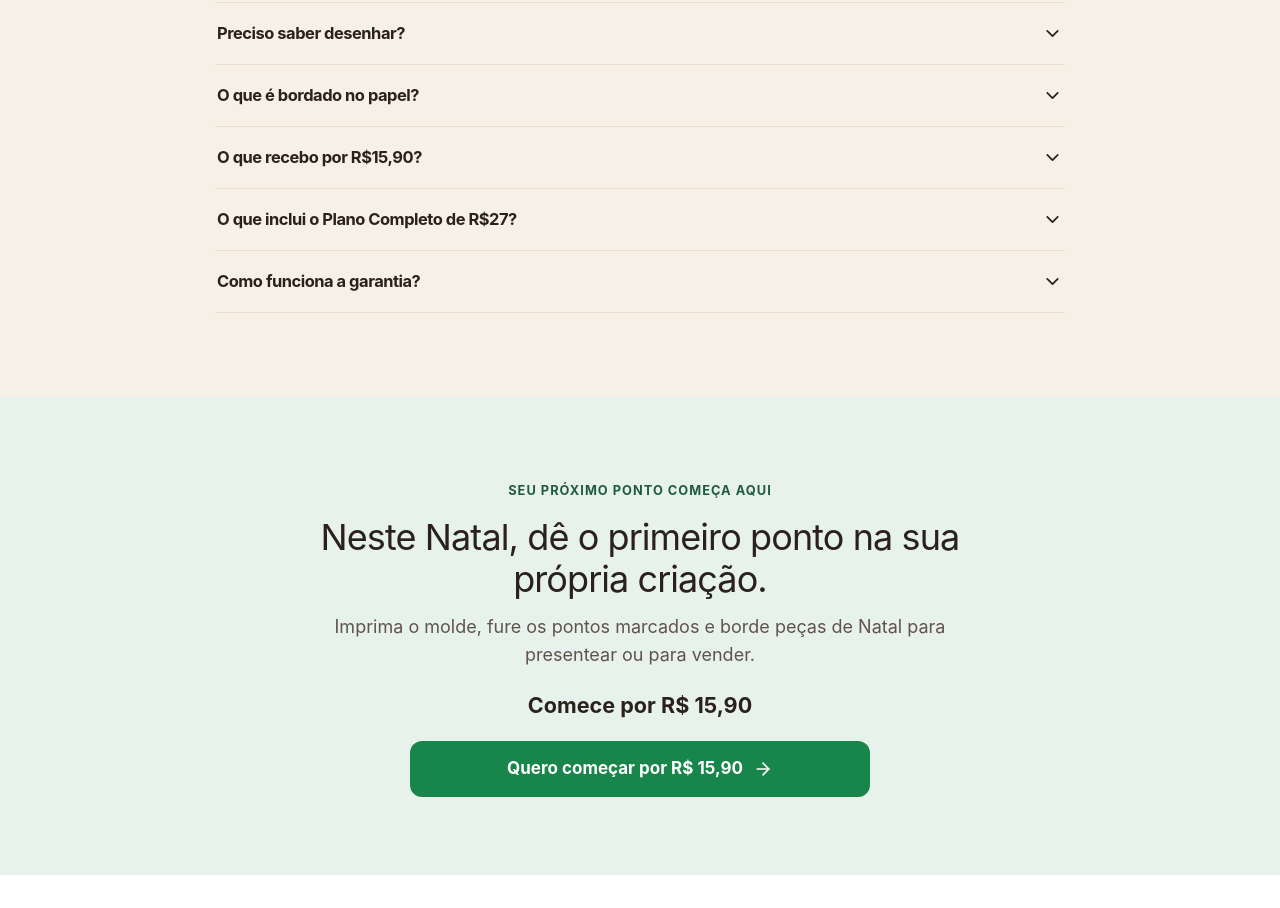
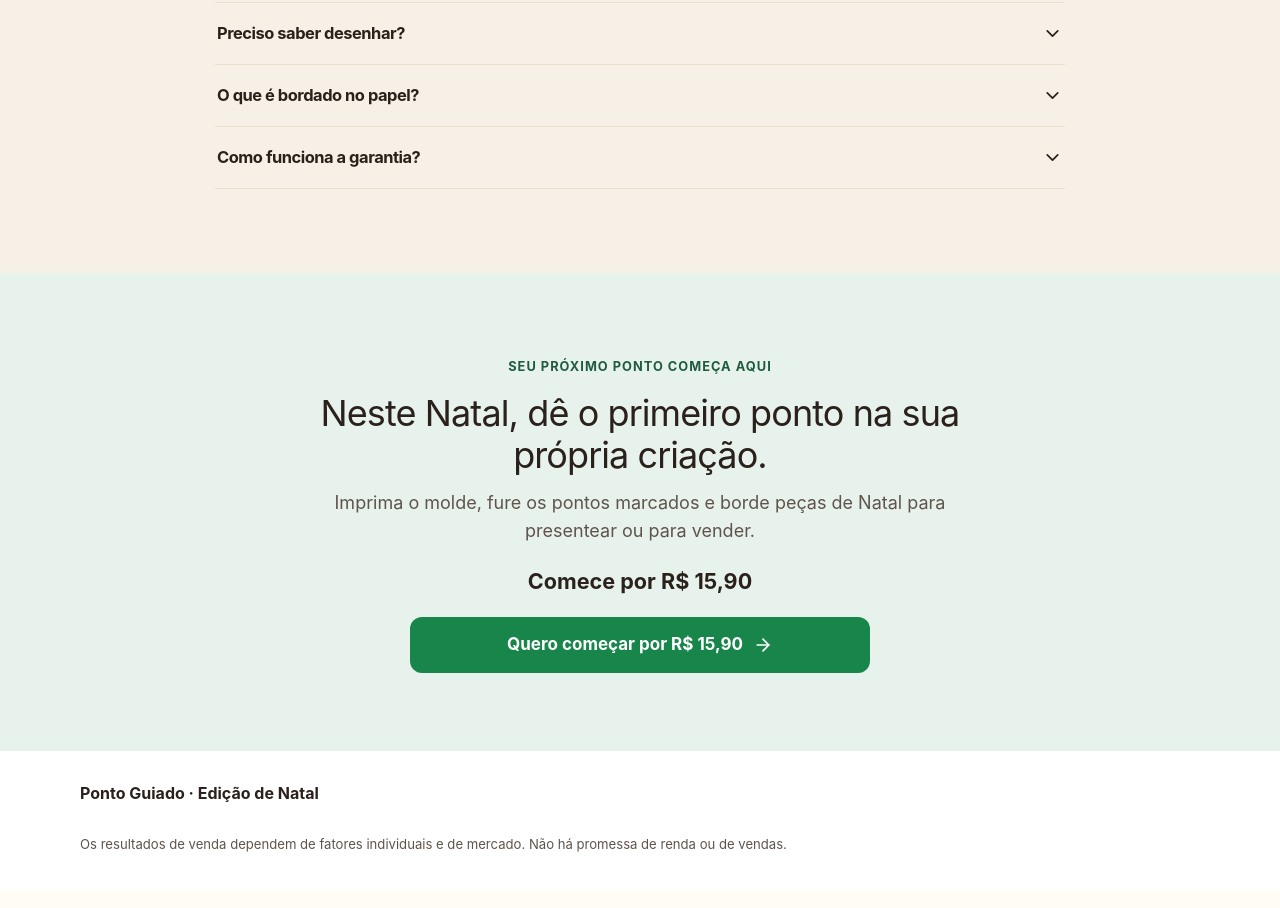
Before and after one commit to murilo43-hue/nova-oferta, a React (Vite) app: page / in a window 1280 px wide. Shown: the part 5139-6047 px from the top of the page. Built offline with nearby package versions, Linux system fonts and the light colour scheme.

Commit message:
Oculta perguntas de FAQ sem conteúdo confirmado

```diff
--- a/src/main.jsx
+++ b/src/main.jsx
@@ -124,8 +124,8 @@ function App() {
     ["O que é bordado no papel?","É uma técnica artesanal: você fura o papel nos pontos indicados e passa a linha por eles para formar o desenho."],
     ...(CONTENT.format.trim() ? [["Preciso ter impressora?",`Os moldes são em ${CONTENT.format}. Se não tiver impressora, dá para imprimir em uma papelaria.`]] : []),
     ...(MATERIALS.confirmed ? [["Quais materiais vou precisar?",<>Os materiais não estão inclusos. Em geral, você vai usar:<ul>{MATERIALS.items.map(x=><li key={x}>{x}</li>)}</ul></>]] : []),
-    ["O que recebo por R$15,90?",<ItemList items={CONTENT.entryItems}/>],
-    ["O que inclui o Plano Completo de R$27?",<><ItemList items={allPremiumItems()}/>{!CONTENT.lesson.title.trim() && <p>Aula de bordado no papel.</p>}</>],
+    ...(CONTENT.entryItems.length ? [["O que recebo por R$15,90?",<ItemList items={CONTENT.entryItems}/>]] : []),
+    ...((CONTENT.lesson.title.trim() || CONTENT.premiumExtraItems.length || CONTENT.premiumIncludesEntry === true) ? [["O que inclui o Plano Completo de R$27?",<><ItemList items={allPremiumItems()}/>{!CONTENT.lesson.title.trim() && <p>Aula de bordado no papel.</p>}</>]] : []),
     ...(LICENSE.sellFinishedPieces === true ? [["Posso vender as peças que eu fizer?","Pode. As peças prontas que você fizer são suas para vender; só os arquivos dos moldes não podem ser revendidos nem compartilhados. As vendas dependem de preço, divulgação, procura e acabamento; não há garantia de encomendas nem de renda."]] : []),
     ...(DELIVERY.confirmed ? [["Como recebo o acesso?",DELIVERY.text]] : []),
     ["Como funciona a garantia?",<><p>Você tem {GUARANTEE.days} dias para avaliar sua compra. Se não for o que você esperava, peça o reembolso em até {GUARANTEE.days} dias depois da compra, pela própria Kirvano.</p>{GUARANTEE.confirmed && <p>{GUARANTEE.howTo}</p>}</>],
```
